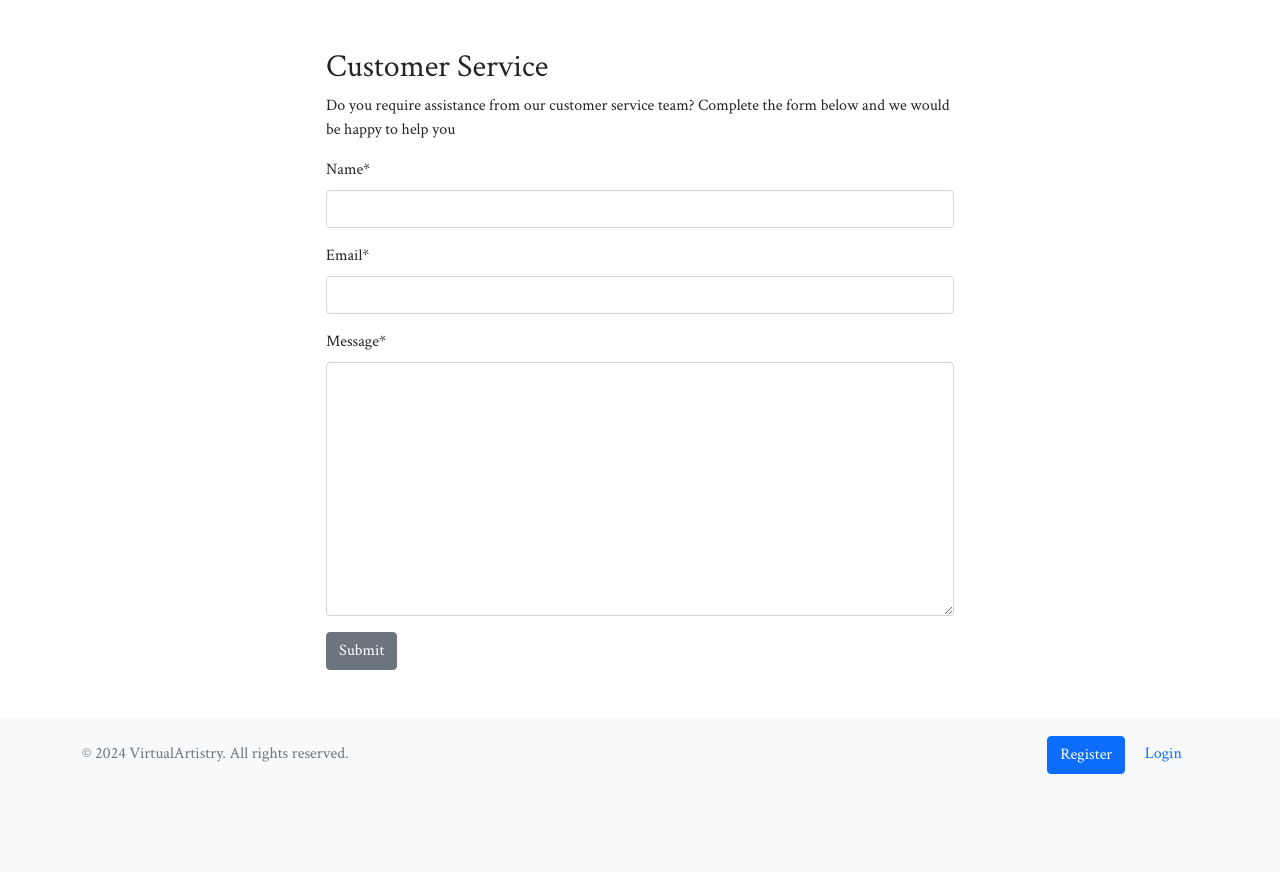
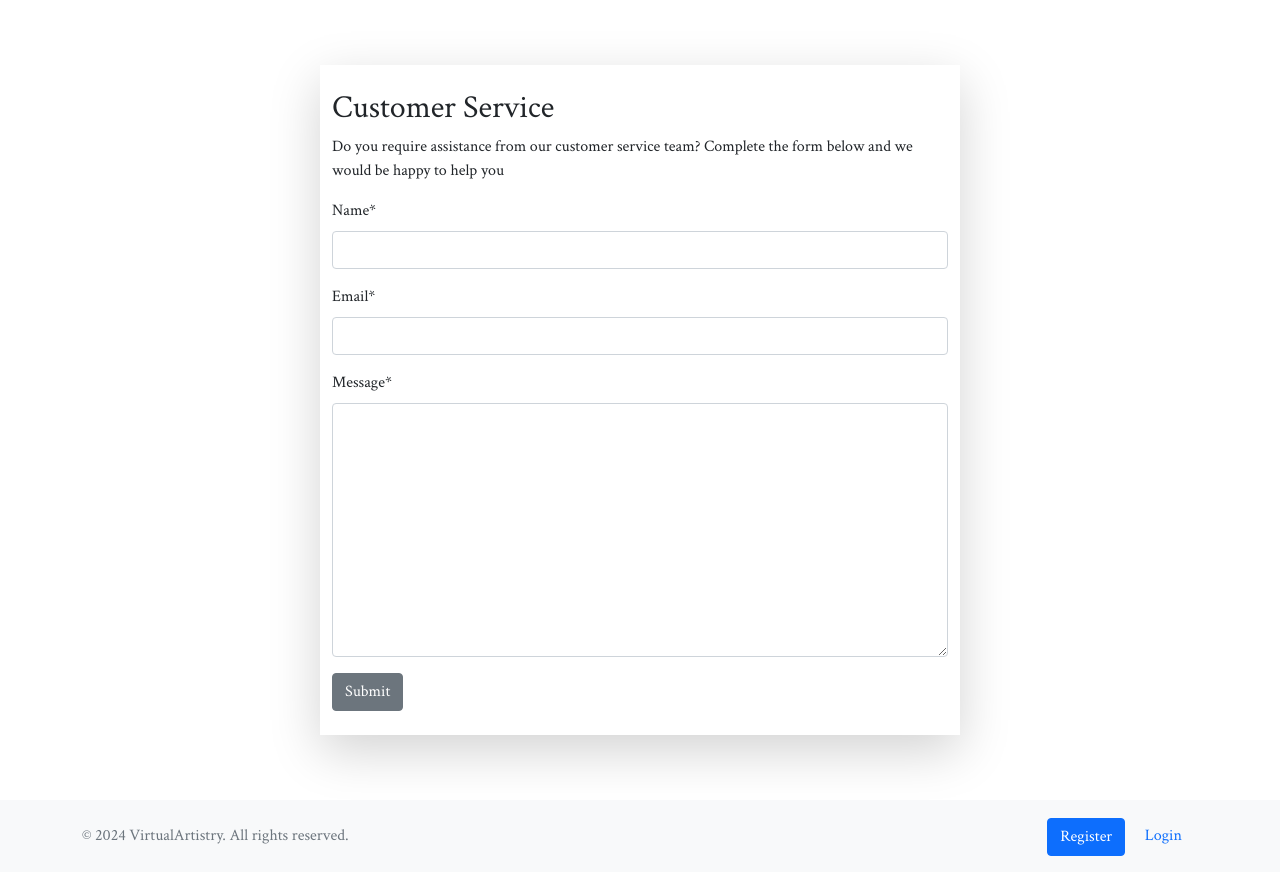
Before and after one commit to olliesharp5/virtual-artistry, a Django app: page /help/ in a window 1280 px wide. Shown: the part 56-928 px from the top of the page. Before the commit the page ends 830 px from the top, so only its background shows below. Run offline with Django 4.2, Linux system fonts and the light colour scheme; some libraries are stand-ins or nearby versions.

Commit message:
Amended style position of help form

```diff
--- a/help/templates/help.html
+++ b/help/templates/help.html
@@ -4,8 +4,11 @@
 
 {% block content %}
 
+<div class="d-flex justify-content-center align-items-center min-vh-100">
+    <div class="container-fluid">
         <div class="row justify-content-center">
-    <div class="col-12 col-md-6 my-5">
+            <div class="col-12 col-md-6 my-5 shadow-lg">
+                <br>
                 <h2>Customer Service</h2>
                 <p>Do you require assistance from our customer service team?
                     Complete the form below and we would be happy to help you</p>
@@ -15,6 +18,9 @@
                     {% csrf_token %}
                     <button class="btn btn-secondary" type="submit">Submit</button>
                 </form>
+                <br>
+            </div>
+        </div>
     </div>
 </div>
 
```
Lines whose indentation alone changed are shown as unchanged.
